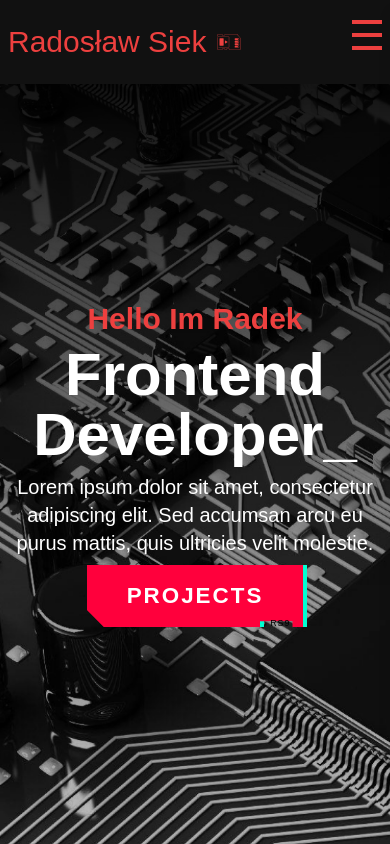
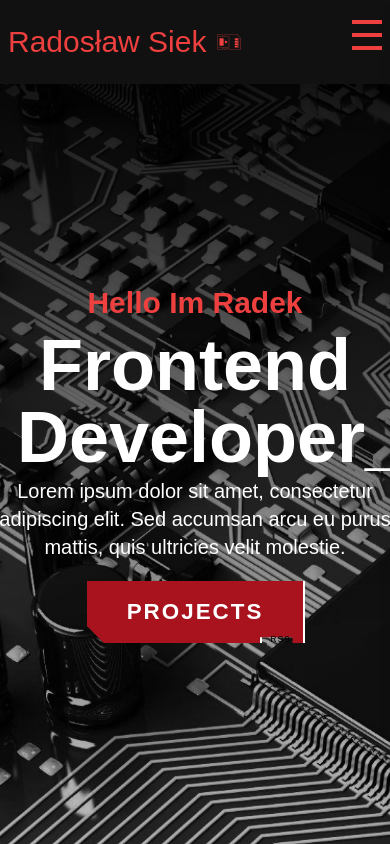
Before and after one commit to Radexman/cyber-portfolio-v3, a React (Vite) app: page / in a window 390 px wide. Built offline with nearby package versions, Linux system fonts and the light colour scheme; a web font is replaced by a local one.

Commit message:
Mobile Hero Section

```diff
--- a/src/components/Hero/Hero.tsx
+++ b/src/components/Hero/Hero.tsx
@@ -9,22 +9,23 @@ function Hero() {
         backgroundImage: `url(${backgroundImageGradientUrl})`,
       }}
     >
-      <div className="z-20 flex min-h-[90vh] flex-col items-center justify-center space-y-2 p-4 md:min-h-[43vh] md:items-start md:justify-start">
-        <div className="max-w-xl space-y-2 border-primary-content text-center text-base-100 md:text-left">
-          <p className="text-3xl font-bold text-secondary-content">Hello Im Radek</p>
-          <h1 className="text-6xl font-bold">
-            Frontend Developer<span className="cyber-glitch-3">_</span>{' '}
+      <div className="z-20 flex min-h-[90vh] flex-col items-center justify-center space-y-2 p-8 md:min-h-[43vh] md:items-start md:justify-start">
+        <p className="text-3xl font-bold text-secondary-content">Hello Im Radek</p>
+        <div className="max-w-xl space-y-1 border-primary-content text-center text-base-100 md:text-left">
+          <h1 className="text-7xl font-bold md:text-6xl">
+            Frontend <span className="pl-8 md:pl-0">Developer</span>
+            <span className="cyber-glitch-3">_</span>
           </h1>
-          <p className="text-xl">
+          <p className="pb-4 text-xl">
             Lorem ipsum dolor sit amet, consectetur adipiscing elit. Sed accumsan arcu eu purus mattis, quis ultricies
             velit molestie.
           </p>
+          <button type="button" className="cyber-button bg-red fg-white z-30">
+            Projects
+            <span className="glitchtext">Webrunner</span>
+            <span className="tag">RS9</span>
+          </button>
         </div>
-        <button type="button" className="cyber-button bg-red fg-white z-30">
-          Projects
-          <span className="glitchtext">Webrunner</span>
-          <span className="tag">RS9</span>
-        </button>
       </div>
     </div>
   );
--- a/src/components/layout/MobileMenu/MobileMenu.tsx
+++ b/src/components/layout/MobileMenu/MobileMenu.tsx
@@ -27,8 +27,8 @@ function MobileNavbar() {
         }`}
       >
         <div className="p-6">
-          <p className="mb-4 text-4xl font-bold text-primary-content">Menu</p>
-          <ul className="space-y-8">
+          <p className="mb-4 text-5xl font-bold text-primary-content">Menu</p>
+          <ul className="space-y-8 text-xl">
             <li>
               <NavLink
                 to="/"
--- a/src/index.css
+++ b/src/index.css
@@ -56,8 +56,8 @@
   --root-font-size: 18px;
 
   --yellow: #f8ef02;
-  --cyan: #00ffd2;
-  --red: #ff003c;
+  --cyan: #ffffff;
+  --red: #a9131e;
   --blue: #136377;
   --green: #446d44;
   --purple: purple;
@@ -274,7 +274,7 @@
 .cyber-button,
 .cyber-button-small,
 .cyber-button-big {
-  --button-border: 4px;
+  --button-border: 2px;
   --button-font-size: 1.4rem;
   --button-padding-v: 0.9rem;
   --button-padding-h: 2.5rem;
```
